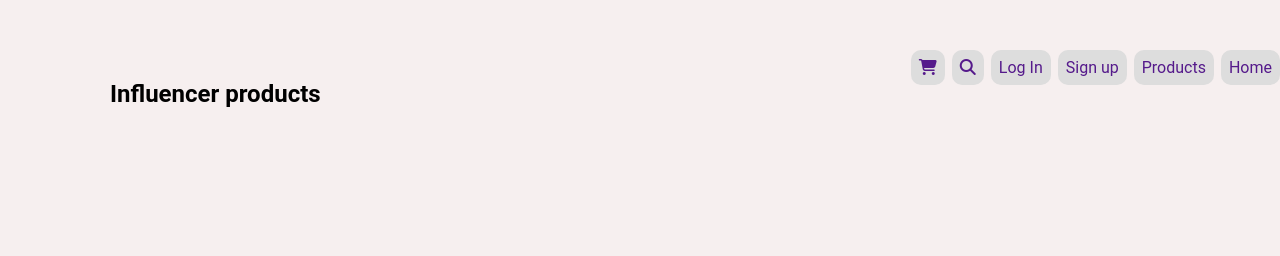
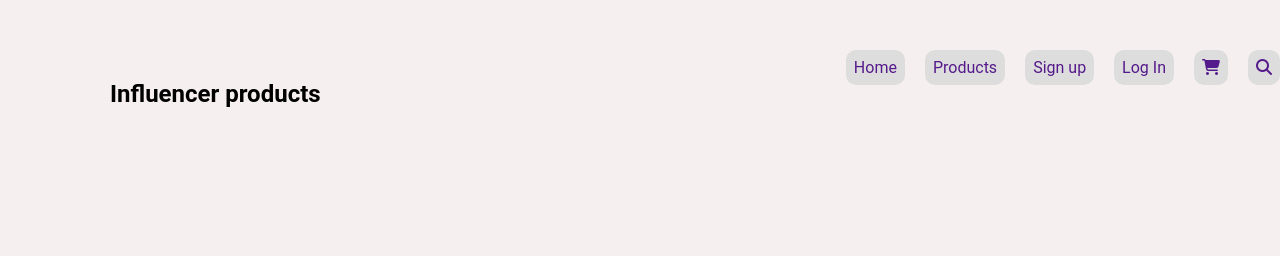
Before and after one commit to alaminhossainjibon/influencer-gears-repo, a plain HTML site: page index.html in a window 1280 px wide. Shown: the top 256 px of the page. Drawn offline with Linux system fonts and the light colour scheme.

Commit message:
all project last commit

```diff
--- a/css-style/style.css
+++ b/css-style/style.css
@@ -11,7 +11,9 @@ body{
     font-family: 'Roboto', sans-serif;
     background: #f6efef;
 }
-/*navication start */
+/********************************
+********navication start**********
+**********************************/
 .navication{
     margin-top: 30px;
 }
@@ -27,7 +29,7 @@ li {
     background-color: #dddddd;
     text-align: right;
     border-radius: 10px;
-    margin-left: 7px;
+    margin-left: 20px;
   }
   ul li:hover a{
     background-image: linear-gradient(rgba(248, 117, 183, 0.438), lightyellow);
--- a/index.html
+++ b/index.html
@@ -22,12 +22,16 @@
         <nav class="navication">
             <div>
                 <ul>
-                    <li><a href="">Home</a></li>
-                    <li><a href="">Products</a></li>
-                    <li><a href="">Sign up</a></li>
-                    <li><a href="">Log In</a></li>
                     <li><a href=""><i class="fas fa-search"></i></a></li>
                     <li><a href=""><i class="fas fa-shopping-cart"></i></a></li>
+                    <li><a href="">Log In</a></li>
+                    <li><a href="">Sign up</a></li>
+                    <li><a href="">Products</a></li>
+                    <li><a href="">Home</a></li>
+
+
+
+
                 </ul>
             </div>
             <div>
```
Also changed, not shown: images/Circle-design.svg (renamed from images/Circle design.svg).
